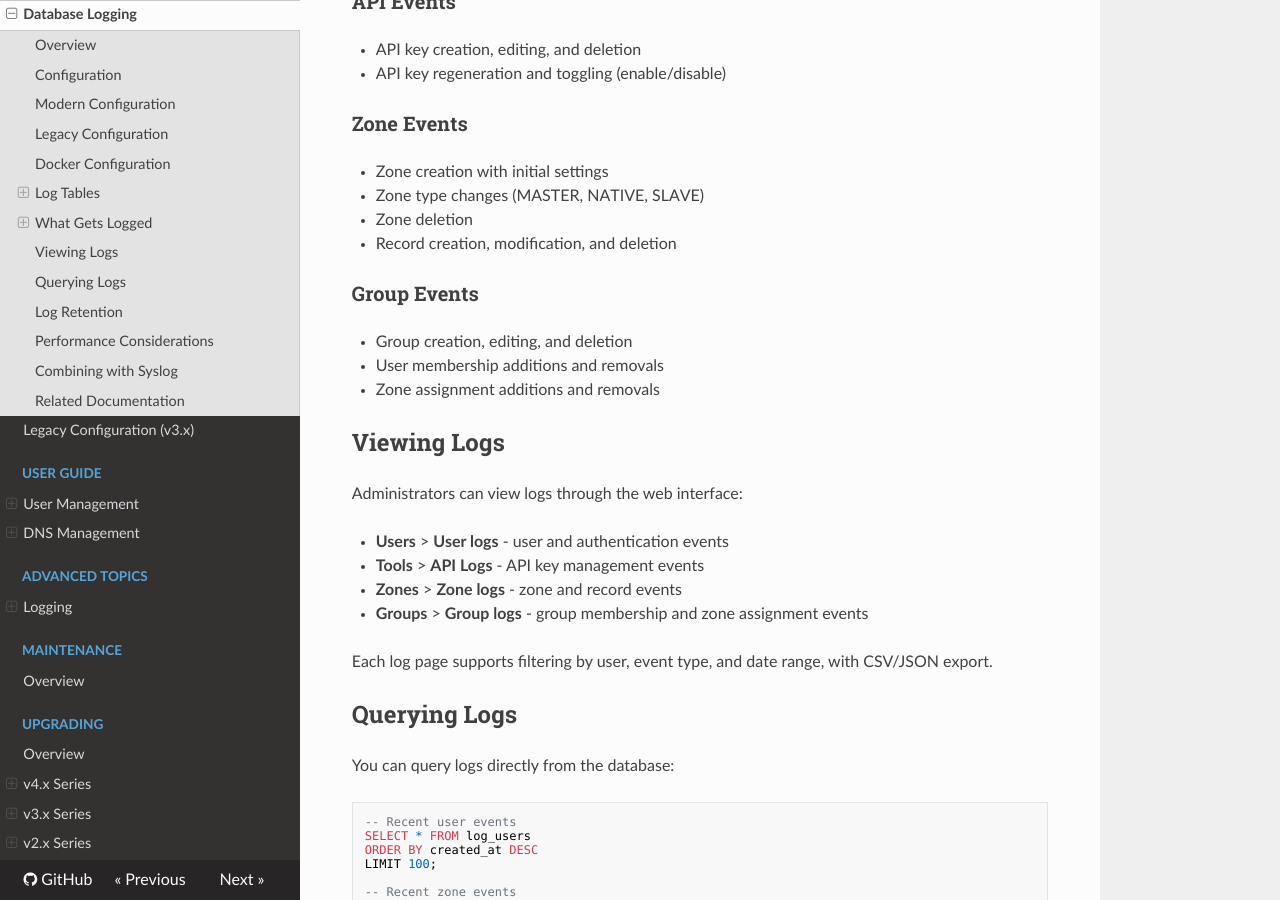
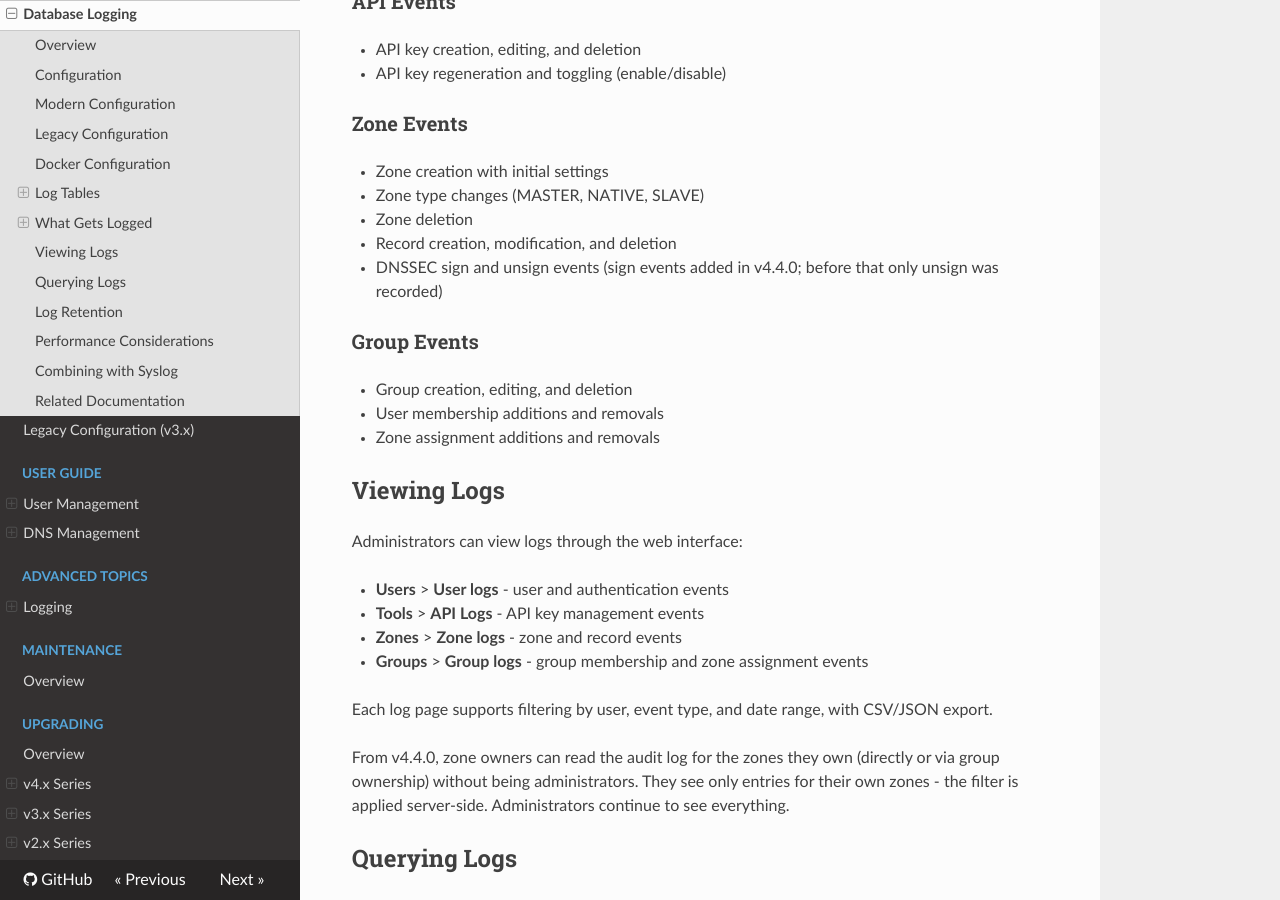
Before and after one commit to poweradmin/poweradmin-docs, an MkDocs documentation site: the page built from docs/configuration/database-logging.md, in a window 1280 px wide and 900 px high, scrolled down 2500 px. Built offline with MkDocs 1.6.1, drawn with Linux system fonts in a browser that asks for light colours; nearby versions of some CDN libraries.

Commit message:
docs(logging): note zone-owner audit access and DNSSEC sign events

```diff
--- a/docs/configuration/database-logging.md
+++ b/docs/configuration/database-logging.md
@@ -102,6 +102,7 @@ environment:
 - Zone type changes (MASTER, NATIVE, SLAVE)
 - Zone deletion
 - Record creation, modification, and deletion
+- DNSSEC sign and unsign events (sign events added in v4.4.0; before that only unsign was recorded)
 
 ### Group Events
 
@@ -119,6 +120,8 @@ Administrators can view logs through the web interface:
 - **Groups** > **Group logs** - group membership and zone assignment events
 
 Each log page supports filtering by user, event type, and date range, with CSV/JSON export.
+
+From v4.4.0, zone owners can read the audit log for the zones they own (directly or via group ownership) without being administrators. They see only entries for their own zones - the filter is applied server-side. Administrators continue to see everything.
 
 ## Querying Logs
 
```
